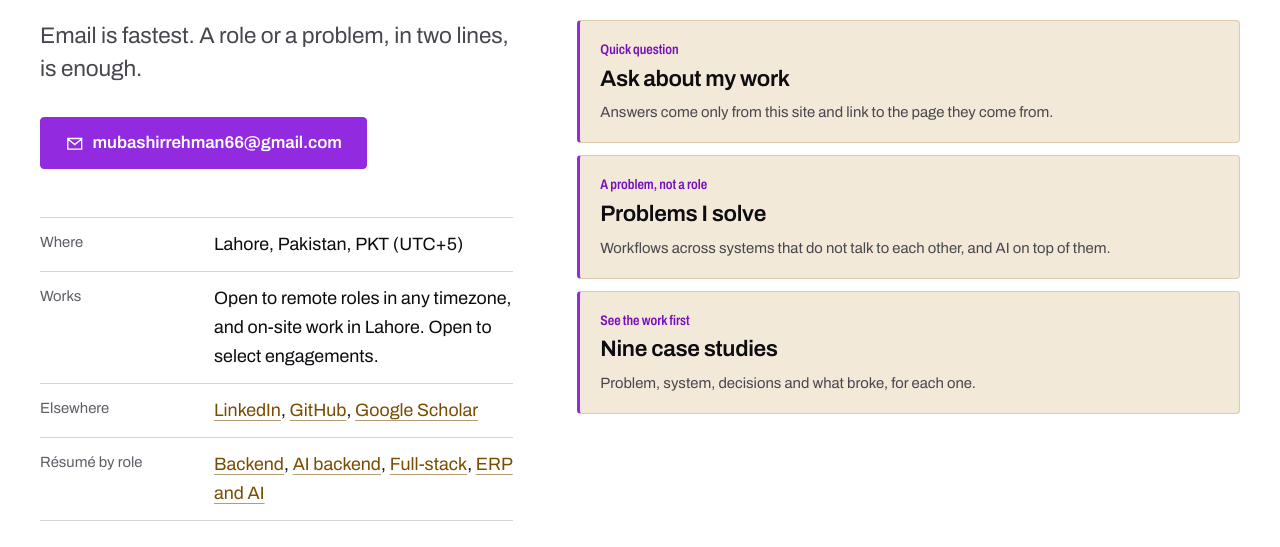
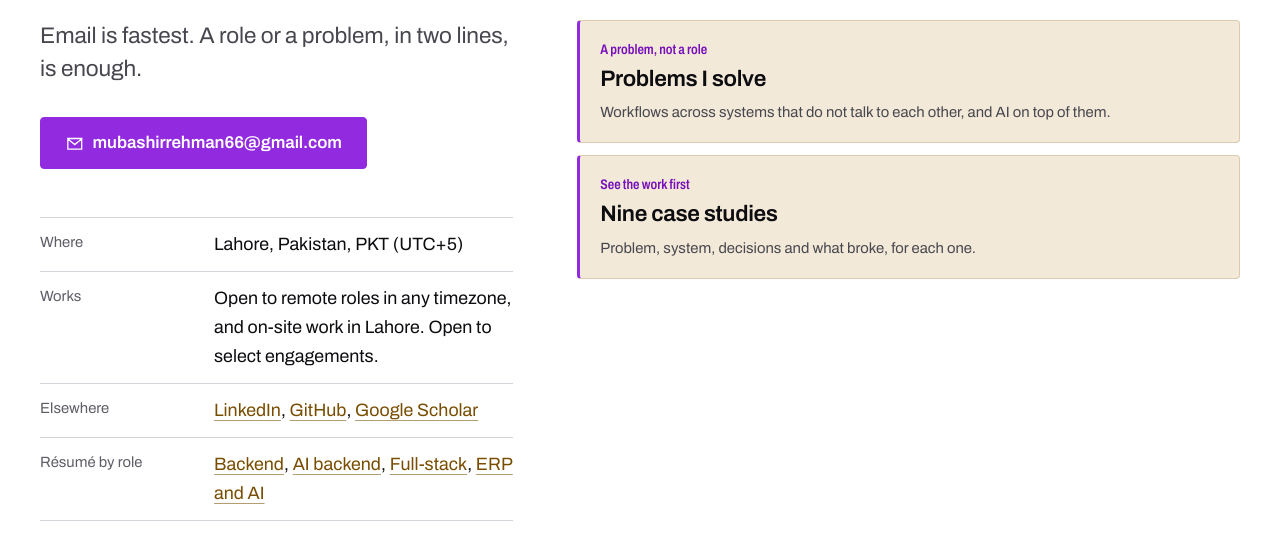
Before and after one commit to mubashir-rehman/mubashir-rehman.github.io, an Astro site: page /contact in a window 1280 px wide. Shown: the part 253-800 px from the top of the page. Built offline with nearby package versions, Linux system fonts and the light colour scheme; Astro itself is replaced by a stand-in of ours.

Commit message:
ask (remove) : stop serving the Ask dialog on the frontend
No active LLM API key, and the dialog's script was an eager module on every
page — it chained off the initial navigation as the only external JS chunk
(360 ms critical path). Commented out rather than deleted:

- Base.astro: AskDialog import and <AskDialog /> mount
- index.astro: "Questions about my work?" CTA section
- contact.astro: "Quick question" panel

ask.ts, askPrompt.ts, AskDialog.astro and /ask-context.json are untouched and
still build; nothing fetches them. Re-enable by uncommenting the two Base.astro
lines and dropping the {false && ...} wrappers.

dist now ships zero .js files. build, check-dist, lint and tests all pass.

```diff
--- a/src/layouts/Base.astro
+++ b/src/layouts/Base.astro
@@ -6,7 +6,10 @@ import profile from "@/data/profile.json";
 import Header from "@/components/Header.astro";
 import Footer from "@/components/Footer.astro";
 import Icons from "@/components/Icons.astro";
-import AskDialog from "@/components/AskDialog.astro";
+// Ask feature disabled: no active LLM API key, and the dialog's script was an eager module on
+// every page, chaining off the initial navigation in the page-speed critical path.
+// To re-enable: uncomment this import and the <AskDialog /> mount at the end of <body>.
+// import AskDialog from "@/components/AskDialog.astro";
 import { SITE } from "@/lib/schema";
 
 interface Article {
@@ -105,6 +108,7 @@ const robots = noindex || !isCanonicalHost ? "noindex, follow" : "index, follow,
       <slot />
     </main>
     <Footer />
-    <AskDialog />
+    <!-- Ask feature disabled (see import above): uncomment to re-enable. Triggers are in index.astro and contact.astro. -->
+    <!-- <AskDialog /> -->
   </body>
 </html>
--- a/src/pages/contact.astro
+++ b/src/pages/contact.astro
@@ -38,11 +38,14 @@ const schema = graph([
           <p class="who__txt"><strong>{profile.name}</strong><span>{profile.jobTitle}, {profile.location.city}</span></p>
         </div>
         <ul class="panels">
+          {/* Ask feature disabled (no active LLM API key). Uncomment to re-enable — also re-enable <AskDialog /> in Base.astro. */}
+          {false && (
           <li class="panel">
             <p class="panel__k">Quick question</p>
             <h2 class="panel__t"><button class="linkbtn" type="button" data-ask-open>Ask about my work</button></h2>
             <p class="panel__s">Answers come only from this site and link to the page they come from.</p>
           </li>
+          )}
           <li class="panel">
             <p class="panel__k">A problem, not a role</p>
             <h2 class="panel__t"><a href="/services/">Problems I solve</a></h2>
--- a/src/pages/index.astro
+++ b/src/pages/index.astro
@@ -74,6 +74,9 @@ const schema = graph([website, personFull(), webPage("WebPage", `${SITE}/`, prof
     </section>
   )}
 
+  {/* Ask feature disabled (no active LLM API key; also removes the eager AskDialog script from the critical path).
+      Uncomment the whole section to re-enable — it needs <AskDialog /> re-enabled in Base.astro too. */}
+  {false && (
   <section class="sec wrap" aria-labelledby="ask-h">
     <div class="sec__grid">
       <div class="sec__head"><h2 class="h2" id="ask-h">Questions about my work?</h2></div>
@@ -89,4 +92,5 @@ const schema = graph([website, personFull(), webPage("WebPage", `${SITE}/`, prof
       </div>
     </div>
   </section>
+  )}
 </Base>
```
